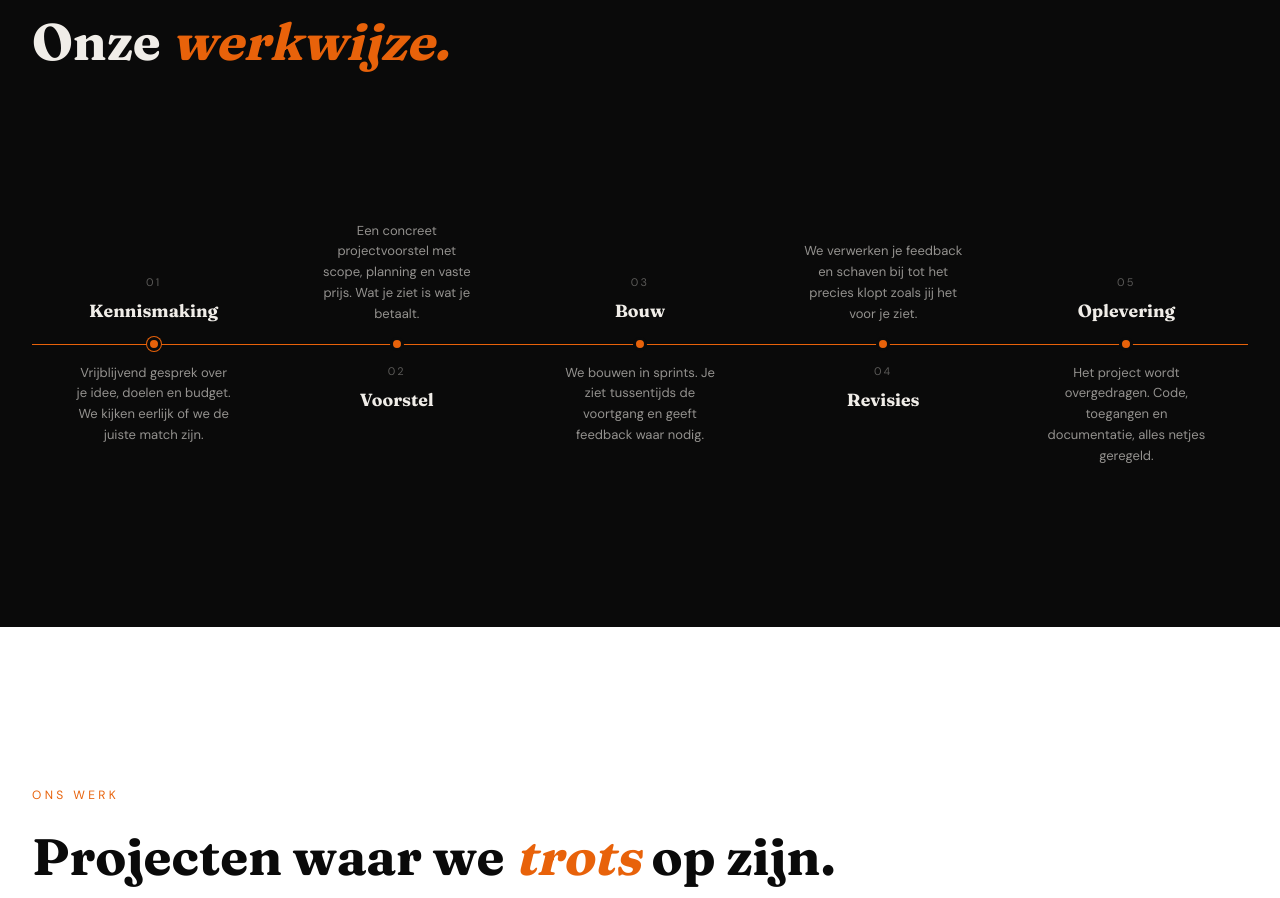
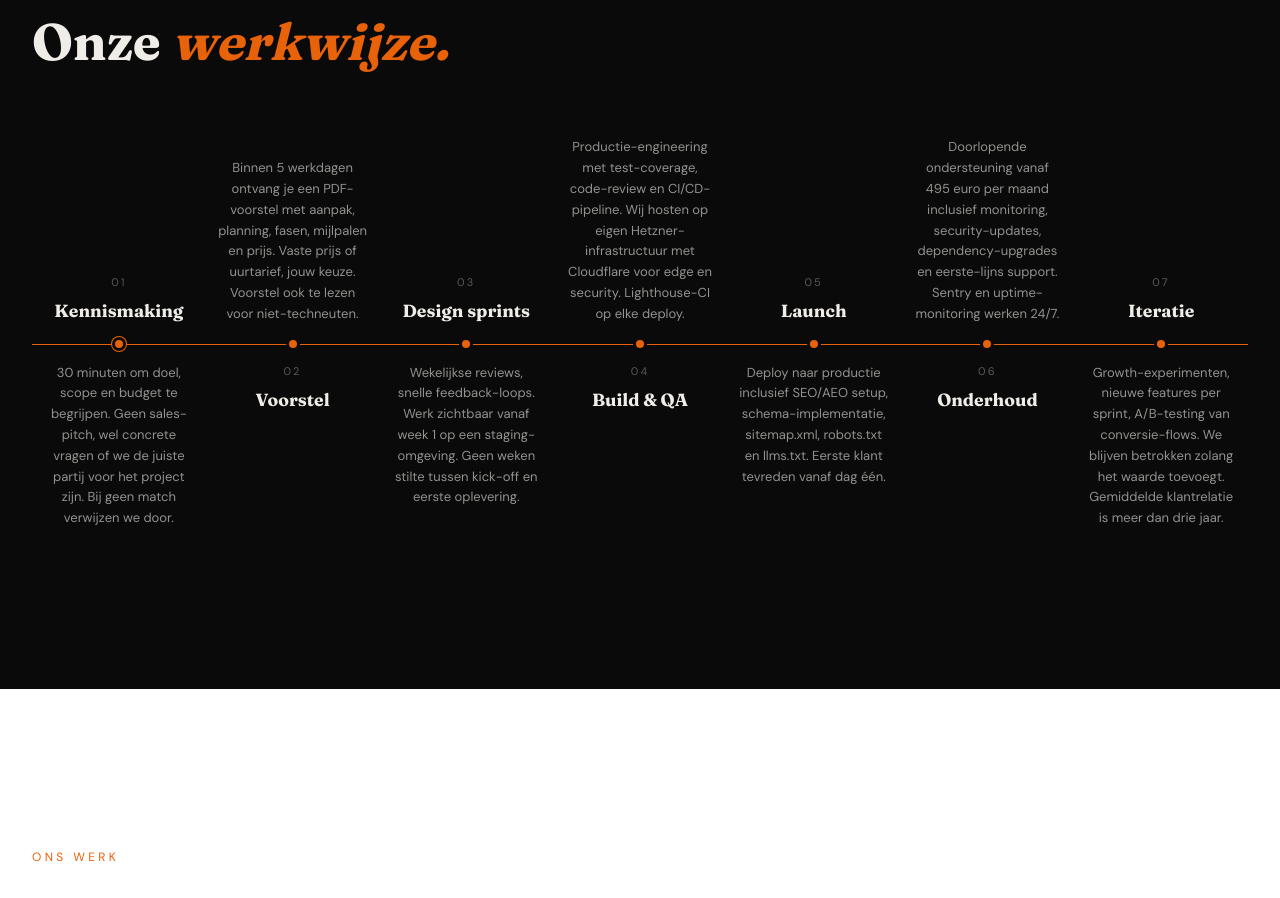
Before and after one commit to serdartufan/stackwerk, a Next.js app: page / in a window 1280 px wide. Shown: the part 2780-3678 px from the top of the page. Built offline with nearby package versions, Linux system fonts and the light colour scheme.

Commit message:
content: werkwijze uitgebreid naar 7 stappen

```diff
--- a/src/app/globals.css
+++ b/src/app/globals.css
@@ -176,6 +176,8 @@ body {
 .dot-step-2   { animation-delay: 1.4s; }
 .dot-step-3   { animation-delay: 2.1s; }
 .dot-step-4   { animation-delay: 2.8s; }
+.dot-step-5   { animation-delay: 3.5s; }
+.dot-step-6   { animation-delay: 4.2s; }
 
 /* ── Tech ticker ──────────────────────────────────────────────────────────── */
 @keyframes ticker-scroll {
--- a/src/app/page.tsx
+++ b/src/app/page.tsx
@@ -59,27 +59,37 @@ const steps = [
   {
     num: "01",
     title: "Kennismaking",
-    desc: "Vrijblijvend gesprek over je idee, doelen en budget. We kijken eerlijk of we de juiste match zijn.",
+    desc: "30 minuten om doel, scope en budget te begrijpen. Geen sales-pitch, wel concrete vragen of we de juiste partij voor het project zijn. Bij geen match verwijzen we door.",
   },
   {
     num: "02",
     title: "Voorstel",
-    desc: "Een concreet projectvoorstel met scope, planning en vaste prijs. Wat je ziet is wat je betaalt.",
+    desc: "Binnen 5 werkdagen ontvang je een PDF-voorstel met aanpak, planning, fasen, mijlpalen en prijs. Vaste prijs of uurtarief, jouw keuze. Voorstel ook te lezen voor niet-techneuten.",
   },
   {
     num: "03",
-    title: "Bouw",
-    desc: "We bouwen in sprints. Je ziet tussentijds de voortgang en geeft feedback waar nodig.",
+    title: "Design sprints",
+    desc: "Wekelijkse reviews, snelle feedback-loops. Werk zichtbaar vanaf week 1 op een staging-omgeving. Geen weken stilte tussen kick-off en eerste oplevering.",
   },
   {
     num: "04",
-    title: "Revisies",
-    desc: "We verwerken je feedback en schaven bij tot het precies klopt zoals jij het voor je ziet.",
+    title: "Build & QA",
+    desc: "Productie-engineering met test-coverage, code-review en CI/CD-pipeline. Wij hosten op eigen Hetzner-infrastructuur met Cloudflare voor edge en security. Lighthouse-CI op elke deploy.",
   },
   {
     num: "05",
-    title: "Oplevering",
-    desc: "Het project wordt overgedragen. Code, toegangen en documentatie, alles netjes geregeld.",
+    title: "Launch",
+    desc: "Deploy naar productie inclusief SEO/AEO setup, schema-implementatie, sitemap.xml, robots.txt en llms.txt. Eerste klant tevreden vanaf dag één.",
+  },
+  {
+    num: "06",
+    title: "Onderhoud",
+    desc: "Doorlopende ondersteuning vanaf 495 euro per maand inclusief monitoring, security-updates, dependency-upgrades en eerste-lijns support. Sentry en uptime-monitoring werken 24/7.",
+  },
+  {
+    num: "07",
+    title: "Iteratie",
+    desc: "Growth-experimenten, nieuwe features per sprint, A/B-testing van conversie-flows. We blijven betrokken zolang het waarde toevoegt. Gemiddelde klantrelatie is meer dan drie jaar.",
   },
 ];
 
@@ -353,7 +363,7 @@ export default function Home() {
                   <div className="werkwijze-line-fill" />
                 </div>
 
-                <div className="grid grid-cols-5">
+                <div className="grid grid-cols-7">
                   {steps.map((step, i) => {
                     const isOdd = i % 2 === 0;
                     return (
```
